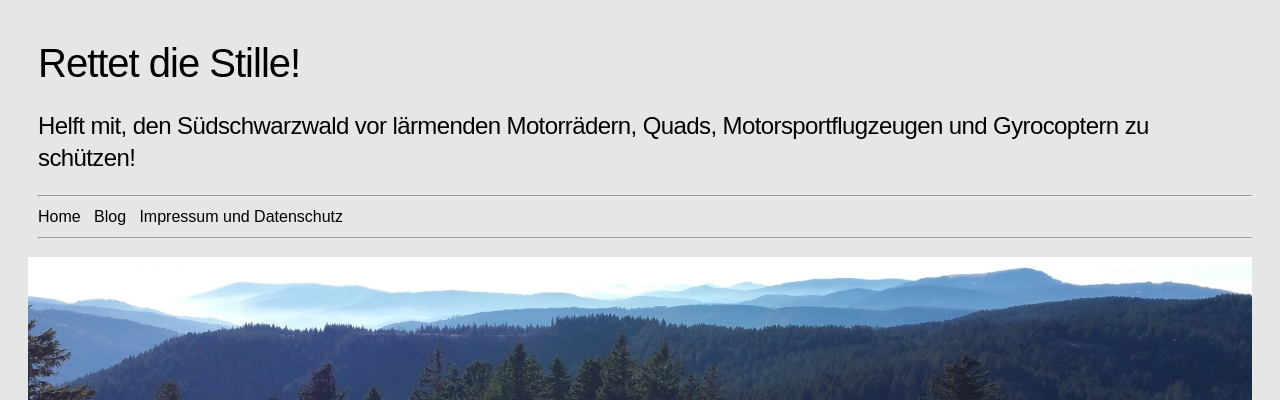
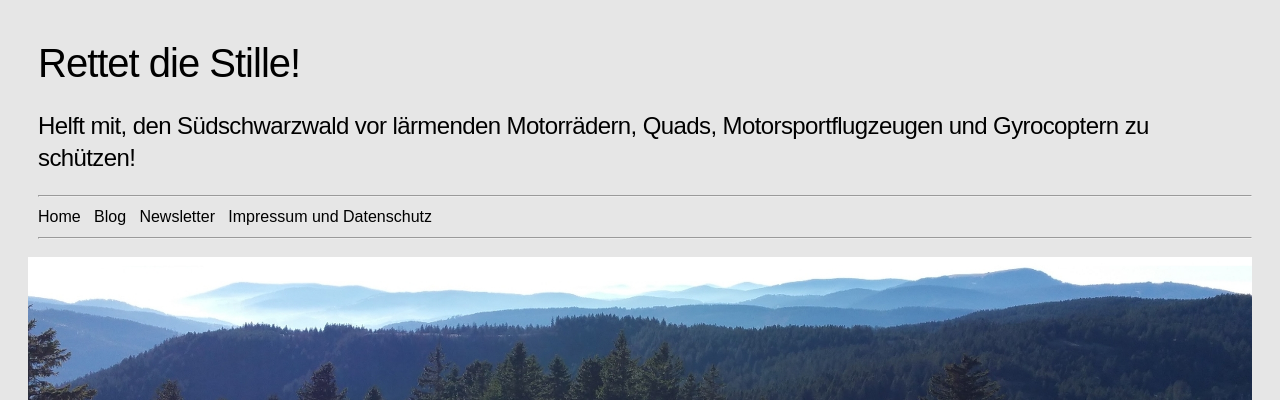
Before and after one commit to rettet-die-stille/rettet-die-stille.github.io, a Jekyll site: the page built from index.md, in a window 1280 px wide and 900 px high. Shown: the top 400 px of the window. Built offline with Jekyll 4.4.1, drawn with Linux system fonts in a browser that asks for light colours.

Commit message:
Update _nav.html

```diff
--- a/_includes/_nav.html
+++ b/_includes/_nav.html
@@ -9,6 +9,7 @@
     <div style="text-align: left;margin-left: 0.2;">
         <a href="/index.html">Home</a>&nbsp;&nbsp;
         <a href="/blog.html">Blog</a>&nbsp;&nbsp;
+        <a href="http://eepurl.com/ha88dz">Newsletter</a>&nbsp;&nbsp;
         <a href="/impressum.html">Impressum und Datenschutz</a>&nbsp;&nbsp;
     </div>
     <hr>
```
